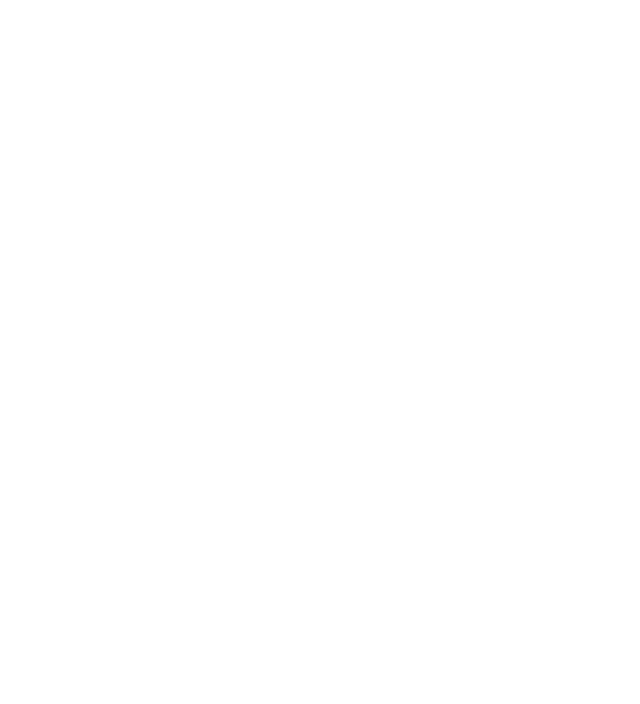
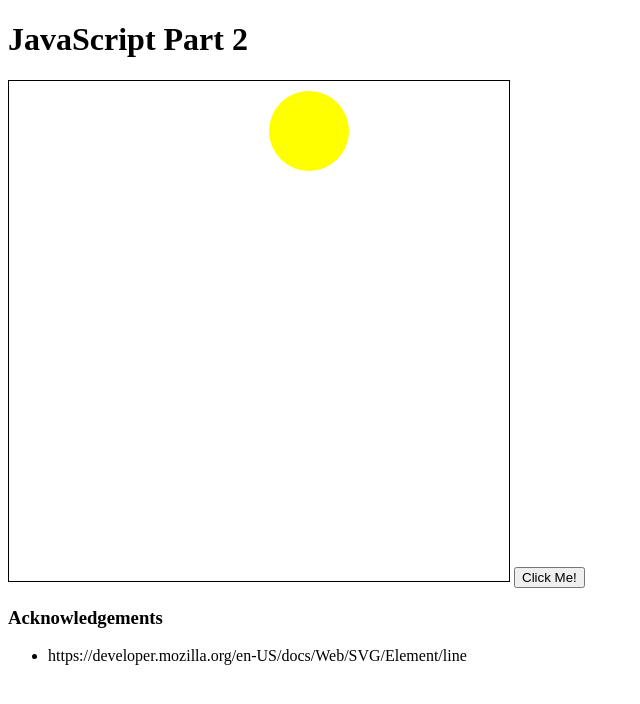
Before and after one commit to DS4200-S23-Class/ic-06-alchang, a plain HTML site: page index.html in a window 1280 px wide. Shown: the whole page, without its empty margins (0-640 px from the left). Drawn offline with Linux system fonts and the light colour scheme.

Commit message:
initial work

```diff
--- /dev/null
+++ b/index.css
@@ -0,0 +1,3 @@
+#frame {
+  border: 1px solid black;
+}
--- a/index.html
+++ b/index.html
@@ -1,14 +1,24 @@
 <!DOCTYPE html>
 <html>
+  <head>
+    <meta charset="utf-8" />
+    <title>ic-06</title>
+    <link rel="stylesheet" href="index.css" />
+  </head>
 
-<head>
-    <meta charset=utf-8/>
-</head>
+  <body>
+    <h1>JavaScript Part 2</h1>
+    <svg id="frame" width="500" height="500">
+      <circle cx="300" cy="50" r="40" fill="yellow" />
+      <line />
+    </svg>
+    <button type="button">Click Me!</button>
 
+    <h3>Acknowledgements</h3>
+    <ul>
+      <li>https://developer.mozilla.org/en-US/docs/Web/SVG/Element/line</li>
+    </ul>
+  </body>
 
-<body>
-
-
-</body>
-
+  <script src="main.js"></script>
 </html>
--- /dev/null
+++ b/main.js
@@ -0,0 +1,4 @@
+const buttonClicked = () => {};
+
+const button = document.querySelector("button");
+button.addEventListener("click", buttonClicked);
```
